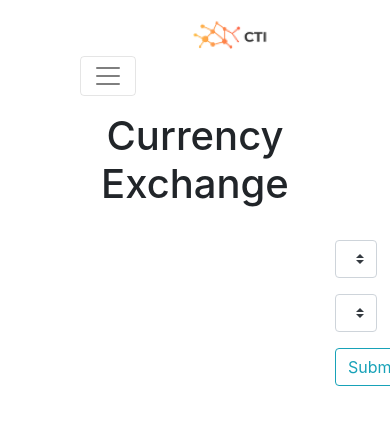
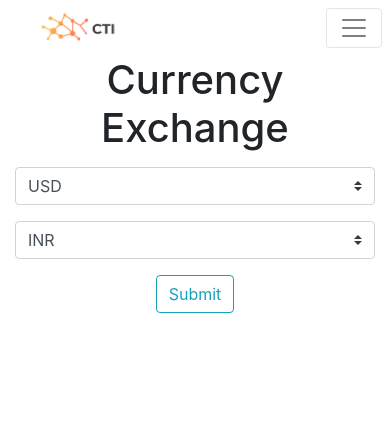
Before and after one commit to chetan915719/Currency-Converter, a Django app: page / in a window 390 px wide; the page is wider, and only the part inside the window is pictured. Shown: the top 425 px of that part. Run offline with Django 3.2, Linux system fonts and the light colour scheme; some libraries are stand-ins or nearby versions.

Commit message:
change in style and favicon

```diff
--- a/exchangeSite/settings.py
+++ b/exchangeSite/settings.py
@@ -133,3 +133,5 @@ LOGIN_URL = 'login'
 STATICFILES_DIRS = (
     os.path.join(BASE_DIR, 'static'),
 )
+
+STATICFILES_STORAGE = 'whitenoise.storage.CompressedManifestStaticFilesStorage'
--- a/home/static/home/main.css
+++ b/home/static/home/main.css
@@ -11,8 +11,21 @@
     padding: 1.7rem;
 }
 
+@media only screen and (max-width: 780px){
+    .navbar .navbar-brand{
+        padding: 0%;
+    }
+    .navbar{
+        padding: 2%;
+        margin: 0%;
+    }
+}
+
 .form-container{
-    margin: 2rem 20rem;
+    margin: auto;
+    padding-top: 2%;
+    max-width: 500px;
+    min-width: auto;
 }
 
 .rate-label{
--- a/home/templates/home/base.html
+++ b/home/templates/home/base.html
@@ -7,6 +7,9 @@
   <meta charset="utf-8">
   <meta name="viewport" content="width=device-width, initial-scale=1, shrink-to-fit=no">
   <meta http-equiv="X-UA-Compatible" content="ie=edge">
+
+  <!-- Favicon -->
+  <link rel="icon" type="image/png" href="{% static 'home/favicon.png'%}">
 
   <!-- Bootstrap CSS -->
   <link rel="stylesheet" href="https://stackpath.bootstrapcdn.com/bootstrap/4.3.1/css/bootstrap.min.css"
```
Also changed, not shown: home/static/home/favicon.png (added).
